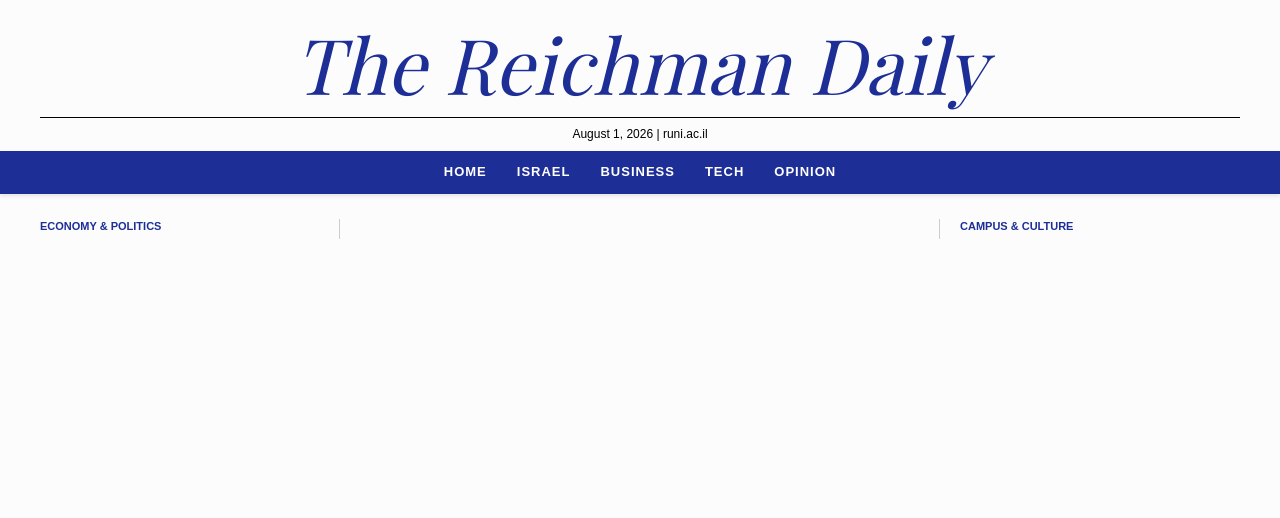
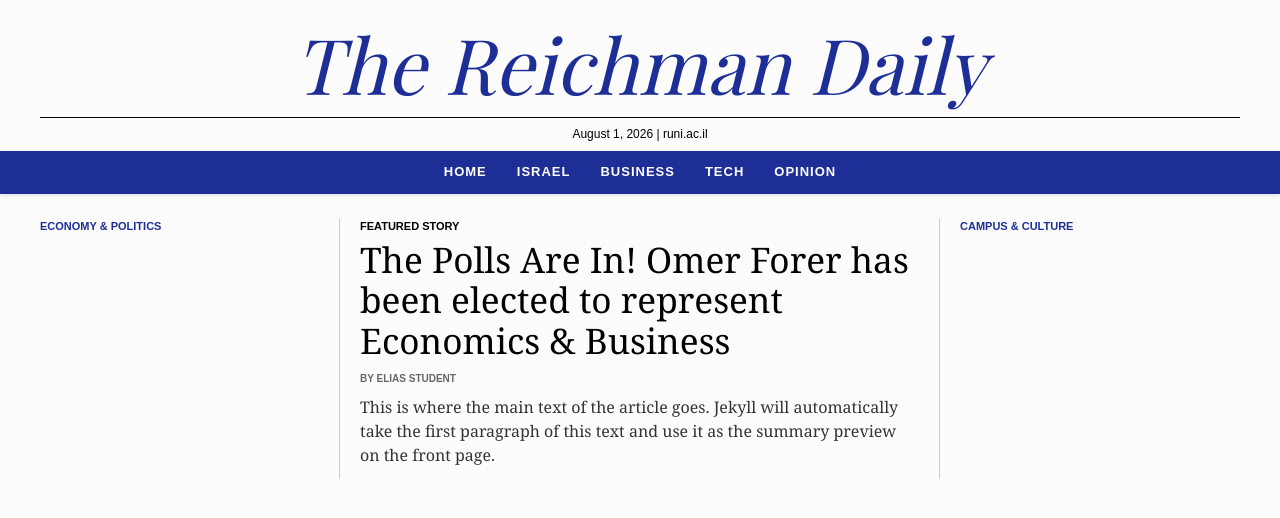
Before and after one commit to reichman-newsletter/newsletter-demo, a Jekyll site: the page built from index.html, in a window 1280 px wide. Shown: the top 518 px of the page. Built offline with Jekyll 4.4.1, drawn with Linux system fonts in a browser that asks for light colours; some web fonts are replaced.

Commit message:
Update 2026-08-01-Tests.md

```diff
--- a/_posts/2026-08-01-Tests.md
+++ b/_posts/2026-08-01-Tests.md
@@ -1,8 +1,8 @@
 ---
 layout: post
-title: "New Student Startup Secures 2M Shekels in Seed Funding"
+title: "The Polls Are In! Omer Forer has been elected to represent Economics & Business"
 author: "Elias Student"
-category: finance
+category: [top-story]
 ---
 
 This is where the main text of the article goes. Jekyll will automatically take the first paragraph of this text and use it as the summary preview on the front page.
```
